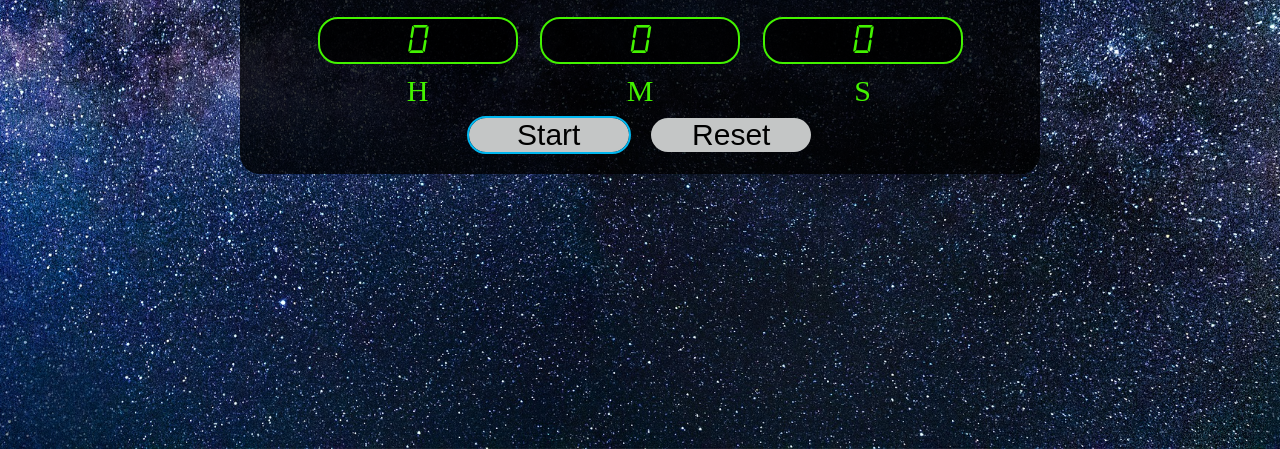
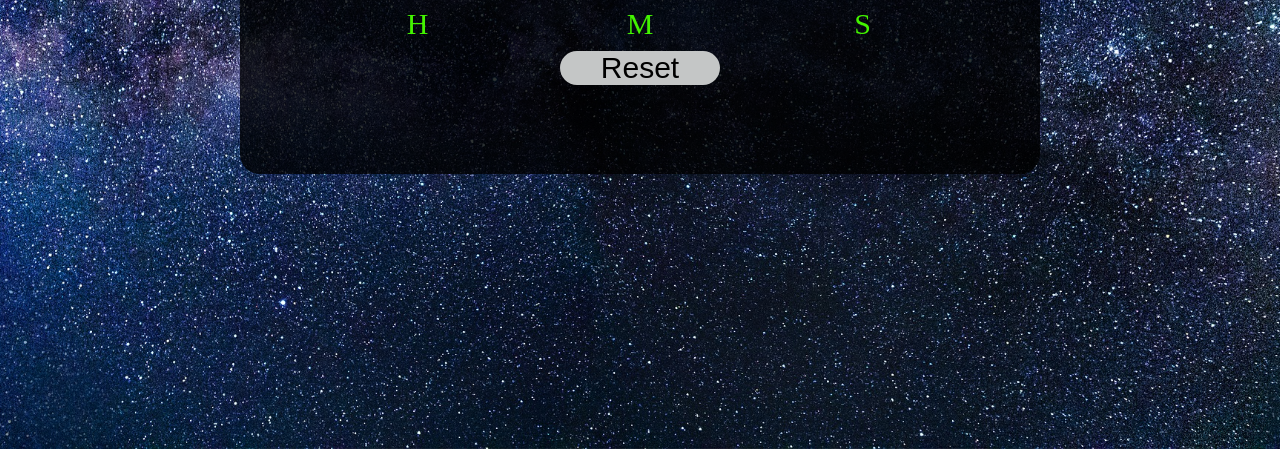
Before and after one commit to ARogala/Timer, a plain HTML site: page timer.html in a window 1280 px wide. Both pictures are taken after a click on the button "Start". Shown: the part 351-800 px from the top of the page. Drawn offline with Linux system fonts and the light colour scheme.

Commit message:
show hide UI elements on init and start

```diff
--- a/timer.html
+++ b/timer.html
@@ -26,17 +26,19 @@
 			</div>
 			<form id="getTime">
 
-				<input type="number" id="inputHours"   class="input" name="hours"   min="0" value="0" required="true">
-				<input type="number" id="inputMinutes" class="input" name="minutes" min="0" value="0" required="true">
-				<input type="number" id="inputSeconds" class="input" name="seconds" min="0" value="0" required="true">
+				<div id="inputContainer">
+					<input type="number" id="inputHours"   class="input" name="hours"   min="0" value="0" required="true">
+					<input type="number" id="inputMinutes" class="input" name="minutes" min="0" value="0" required="true">
+					<input type="number" id="inputSeconds" class="input" name="seconds" min="0" value="0" required="true">
+				</div>
 
 				<label for="inputHours"   class="label">H</label>
 				<label for="inputMinutes" class="label">M</label>
 				<label for="inputSeconds" class="label">S</label>
 
 				<div class="btnContainer">
-					<button type="submit" value="Submit" class="btn">Start</button>
-					<button type="reset"  value="Reset"  class="btn">Reset</button>
+					<button type="submit" value="Submit" id="submit" class="btn">Start</button>
+					<button type="reset"  value="Reset"  id="reset"  class="btn">Reset</button>
 				</div>
 			</form>
 		</div>
--- a/timerModule.js
+++ b/timerModule.js
@@ -14,7 +14,11 @@ var UIController = (function() {
 		formInput:        'getTime',
 		hoursRemaining:   'hoursRemaining',
 		minutesRemaining: 'minutesRemaining',
-		secondsRemaining: 'secondsRemaining'
+		secondsRemaining: 'secondsRemaining',
+		output: 		  'display',
+		input:            'inputContainer',
+		resetBtn:         'reset',
+		startBtn:         'submit'
 	};
 
 	//return public methods to get user input, DOMstrings, and updateUI
@@ -111,12 +115,20 @@ var TimerCalc = (function(UICtrl) {
 
 //the interface that controls brain and UI
 var Controller =(function(UICtrl, TimerCtrl) {
+	var DOM = UICtrl.getDOMstrings();
+	const output = document.getElementById(DOM.output);
+	const input = document.getElementById(DOM.input);
+	const resetBtn = document.getElementById(DOM.resetBtn);
+	const startBtn = document.getElementById(DOM.startBtn);
 
 	var setupEventListeners = function() {
-		var DOM = UICtrl.getDOMstrings();
 		document.getElementById(DOM.formInput).addEventListener('submit', function(e){
 			e.preventDefault();
 			ctrlTimerAndUI();
+			input.setAttribute('style', 'display: none;');
+			output.setAttribute('style', 'display: block;');
+			resetBtn.setAttribute('style', 'display: inline-block;');
+			startBtn.setAttribute('style', 'display: none;');
 		});
 		//reset the timer when reset button pressed
 		document.getElementById(DOM.formInput).addEventListener('reset', function(){
@@ -146,6 +158,8 @@ var Controller =(function(UICtrl, TimerCtrl) {
 	//return an initialization object
 	return {
 		init: function() {
+			output.setAttribute('style', 'display: none;');
+			resetBtn.setAttribute('style', 'display: none;');
 			setupEventListeners();
 		}
 	};
```
